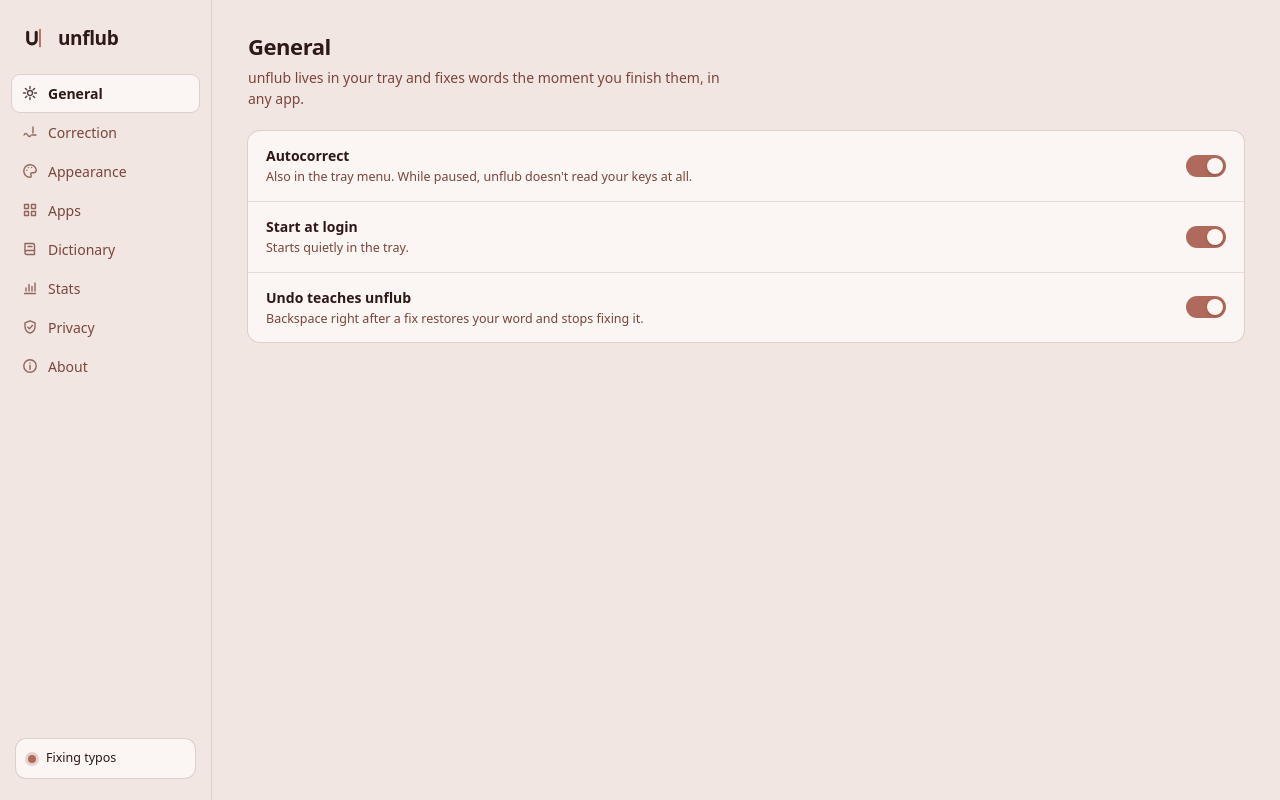
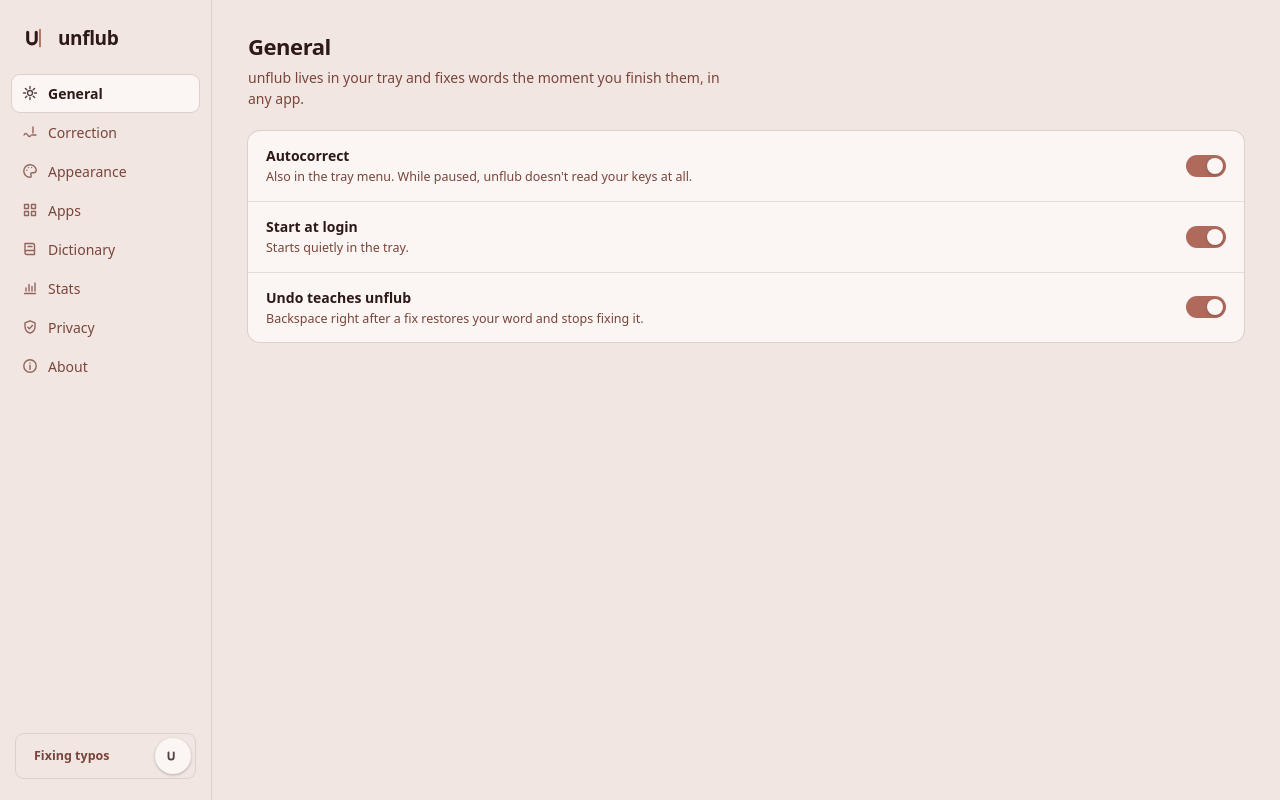
Before and after one commit to ReimagineMedias/unflub, a React (Vite) app in the folder app/: page / in a window 1280 px wide. Built offline with nearby package versions, Linux system fonts and the light colour scheme.

Commit message:
feat(app): on/off switch for autocorrect in the sidebar

```diff
--- a/app/scripts/render-icons.mjs
+++ b/app/scripts/render-icons.mjs
@@ -15,5 +15,9 @@ writeFileSync(new URL("source-1024.png", out), render("unflub-icon.svg", 1024));
 for (const name of ["tray-on-dark", "tray-on-light", "tray-paused-dark", "tray-paused-light"]) {
   writeFileSync(new URL(`${name}.png`, tray), render(`${name}.svg`, 32));
 }
+// The settings window's taskbar icon while unflub is paused: the app icon in greys.
+const paused = readFileSync(new URL("unflub-icon.svg", brand), "utf8")
+  .replace("#2D1916", "#2B2B2B").replace("#F2E6E3", "#D6D6D6").replace("#B06A5C", "#8A8A8A");
+writeFileSync(new URL("icon-paused.png", out), new Resvg(paused, { fitTo: { mode: "width", value: 256 } }).render().asPng());
 execSync("npx tauri icon src-tauri/icons/source-1024.png -o src-tauri/icons", { stdio: "inherit" });
 for (const d of ["android", "ios"]) rmSync(new URL(d, out), { recursive: true, force: true });
--- a/app/src/App.tsx
+++ b/app/src/App.tsx
@@ -4,7 +4,7 @@ import {
   installUpdate, onCrashReport, onOpenPage, onRemoteMessage, onSettingsChanged, onUpdateStatus, remoteMessage,
   resetSettings, setSettings, systemLook, updateStatus,
 } from "./api";
-import { AppIcon, ChipList, ExternalLink, Logo, NavIcon, Row, RuleList, Segmented, Slider, Switch } from "./components";
+import { AppIcon, ChipList, ExternalLink, Logo, NavIcon, PowerSwitch, Row, RuleList, Segmented, Slider, Switch } from "./components";
 import { t, type StringKey } from "./i18n";
 import { LINKS, isExternalUrl } from "./links";
 import { PillPreview } from "./PillPreview";
@@ -202,10 +202,7 @@ export default function App() {
           </button>
         ))}
         <div className="spacer" />
-        <div className={s.enabled ? "status" : "status off"}>
-          <span className="dot" />
-          {s.enabled ? t("status.on") : t("status.paused")}
-        </div>
+        <PowerSwitch checked={s.enabled} onChange={(v) => update({ enabled: v })} />
       </nav>
 
       <main>
--- a/app/src/components.tsx
+++ b/app/src/components.tsx
@@ -101,6 +101,21 @@ export function Switch({ checked, onChange, label, disabled }: {
   return (
     <button className="switch" role="switch" aria-checked={checked} aria-label={label} disabled={disabled}
       onClick={() => onChange(!checked)} />
+  );
+}
+
+/** The sidebar's on/off switch for autocorrect: the unflub mark, a label and a knob. */
+export function PowerSwitch({ checked, onChange }: { checked: boolean; onChange: (v: boolean) => void }) {
+  return (
+    <button className="power" role="switch" aria-checked={checked} onClick={() => onChange(!checked)}>
+      <span className="power-label">{checked ? t("status.on") : t("status.paused")}</span>
+      <span className="power-knob">
+        <svg viewBox="0 0 64 64" aria-hidden="true">
+          <path d="M14 18 V36 a10.5 10.5 0 0 0 21 0 V18" fill="none" stroke="currentColor" strokeWidth="7.5" strokeLinecap="round" />
+          <rect className="caret" x="42" y="9" width="4.5" height="46" rx="2.25" />
+        </svg>
+      </span>
+    </button>
   );
 }
 
--- a/app/src/styles.css
+++ b/app/src/styles.css
@@ -73,9 +73,24 @@ button, input, select, textarea { font: inherit; color: inherit; }
 .nav button:hover { background: var(--hover); color: var(--ink); }
 .nav button[aria-current="page"] { background: var(--surface); color: var(--ink); font-weight: 600; box-shadow: 0 0 0 1px var(--line); }
 .nav .spacer { flex: 1; }
-.status { margin: 0 4px; padding: 10px 12px; border-radius: 10px; background: var(--surface); box-shadow: 0 0 0 1px var(--line); display: flex; gap: 10px; align-items: center; font-size: 12.5px; }
-.status .dot { width: 8px; height: 8px; border-radius: 50%; background: var(--accent); box-shadow: 0 0 0 3px color-mix(in srgb, var(--accent) 25%, transparent); }
-.status.off .dot { background: var(--muted); box-shadow: none; opacity: 0.5; }
+.power { position: relative; display: block; width: calc(100% - 8px); margin: 0 4px; height: 44px; padding: 0; border: 0; border-radius: 22px; cursor: pointer;
+  font-size: 12.5px; font-weight: 600; color: var(--ink); background: color-mix(in srgb, var(--accent) 22%, transparent);
+  box-shadow: 0 0 0 1px var(--line); transition: background 0.28s, color 0.28s; }
+.power[aria-checked="false"] { background: color-mix(in srgb, var(--muted) 16%, transparent); color: var(--muted); }
+.power-label { position: absolute; top: 50%; left: 18px; transform: translateY(-50%); transition: left 0.28s cubic-bezier(0.2, 0.8, 0.2, 1); }
+.power[aria-checked="false"] .power-label { left: 54px; }
+.power-knob { position: absolute; top: 4px; left: calc(100% - 40px); width: 36px; height: 36px; border-radius: 50%; display: grid; place-items: center;
+  background: var(--surface); color: var(--ink); box-shadow: 0 1px 3px rgba(0, 0, 0, 0.25);
+  transition: left 0.28s cubic-bezier(0.2, 0.8, 0.2, 1), background 0.28s, color 0.28s, filter 0.28s; }
+.power[aria-checked="false"] .power-knob { left: 4px; background: color-mix(in srgb, var(--muted) 30%, var(--surface)); color: var(--muted); filter: grayscale(1); }
+.power-knob svg { width: 24px; height: 24px; display: block; }
+.power-knob::after { content: ""; position: absolute; inset: 0; border-radius: 50%; box-shadow: 0 0 0 2px var(--accent); opacity: 0; pointer-events: none; }
+.power[aria-checked="true"] .power-knob::after { animation: power-pulse 0.4s ease-out; }
+.power .caret { fill: var(--accent); transition: opacity 0.2s ease-in, fill 0.28s; }
+.power[aria-checked="true"] .caret { animation: caret-blink 1.1s steps(1) infinite; }
+.power[aria-checked="false"] .caret { fill: var(--muted); opacity: 0.25; }
+@keyframes caret-blink { 50% { opacity: 0; } }
+@keyframes power-pulse { from { transform: scale(1); opacity: 0.35; } to { transform: scale(1.15); opacity: 0; } }
 
 main { overflow-y: auto; padding: 30px 36px 40px; }
 main h1 { margin: 0 0 4px; font-size: 22px; font-weight: 700; letter-spacing: -0.02em; }
```
Also changed, not shown: app/src-tauri/icons/icon-paused.png (added), 1 other file (tests, documents, lock files or other folders).
